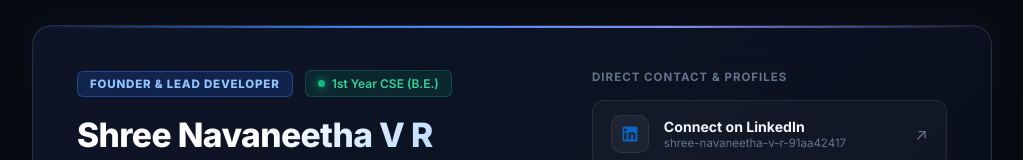
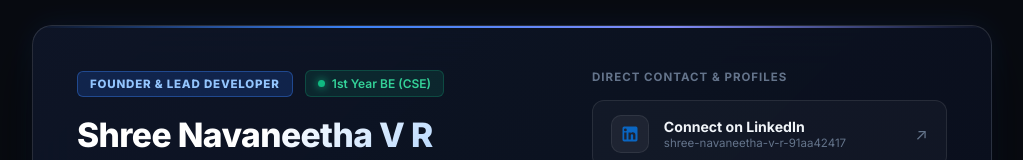
Before and after one commit to ShreeNava08/changewatch, a React (Vite) app in the folder client/: page / in a window 1280 px wide. Shown: the part 1647-1807 px from the top of the page, without its empty margins (128-1151 px from the left). Built offline with nearby package versions, Linux system fonts and the light colour scheme.

Commit message:
integrate live founder contact channels with fixed absolute links

```diff
--- a/client/src/App.jsx
+++ b/client/src/App.jsx
@@ -358,9 +358,7 @@ export default function App() {
           </div>
         )}
 
-        {/* =========================================================
-            PRODUCT BROCHURE & SYSTEM CAPABILITIES BREAKDOWN
-        ========================================================= */}
+        {/* Brochure Section */}
         <section className="brochure-section">
           <div className="brochure-header">
             <div className="hero-pill">
@@ -420,7 +418,7 @@ export default function App() {
             </div>
           </div>
 
-          {/* Core Use Cases Strip */}
+          {/* Use cases Strip */}
           <div className="usecases-strip">
             <div className="usecase-col">
               <span className="usecase-number">01</span>
@@ -455,7 +453,7 @@ export default function App() {
                 <span className="badge-founder">FOUNDER & LEAD DEVELOPER</span>
                 <span className="badge-pulse">
                   <span className="pulse-circle"></span>
-                  1st Year CSE (B.E.)
+                  1st Year BE (CSE)
                 </span>
               </div>
 
```
